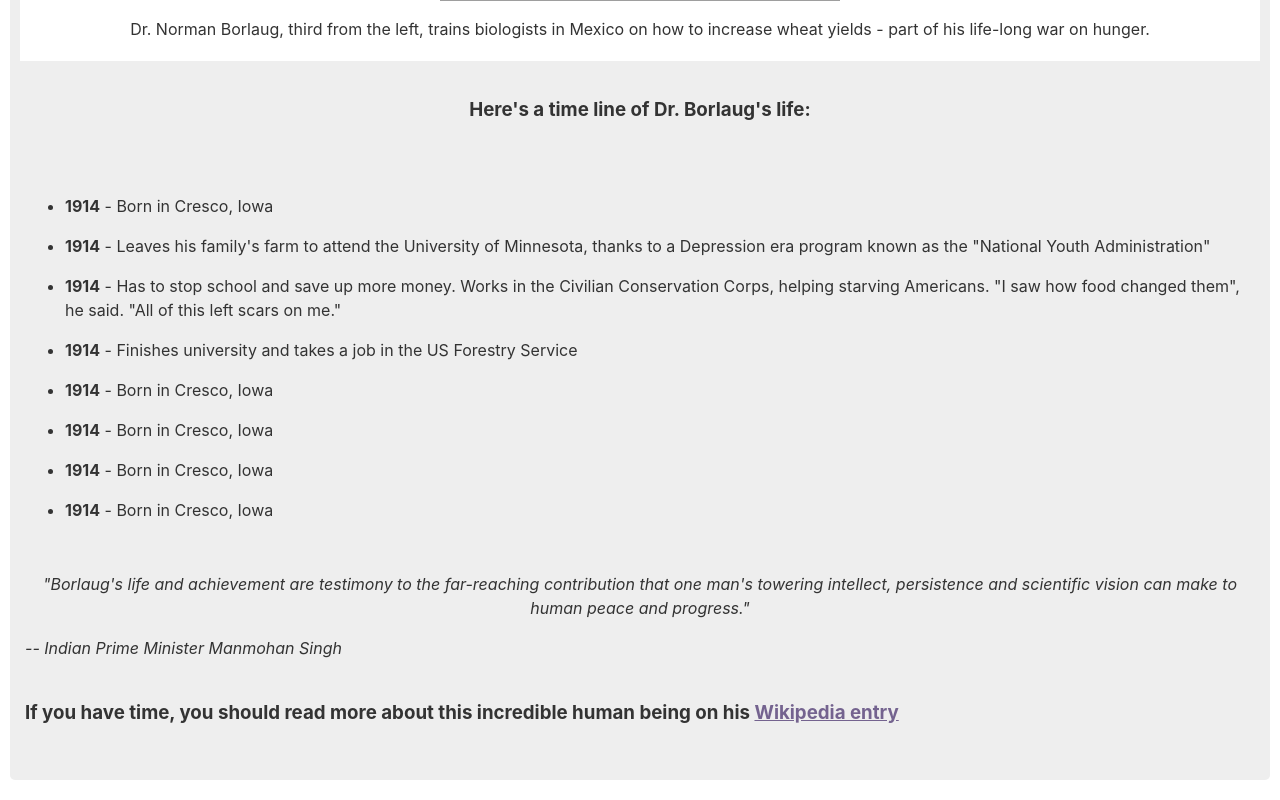
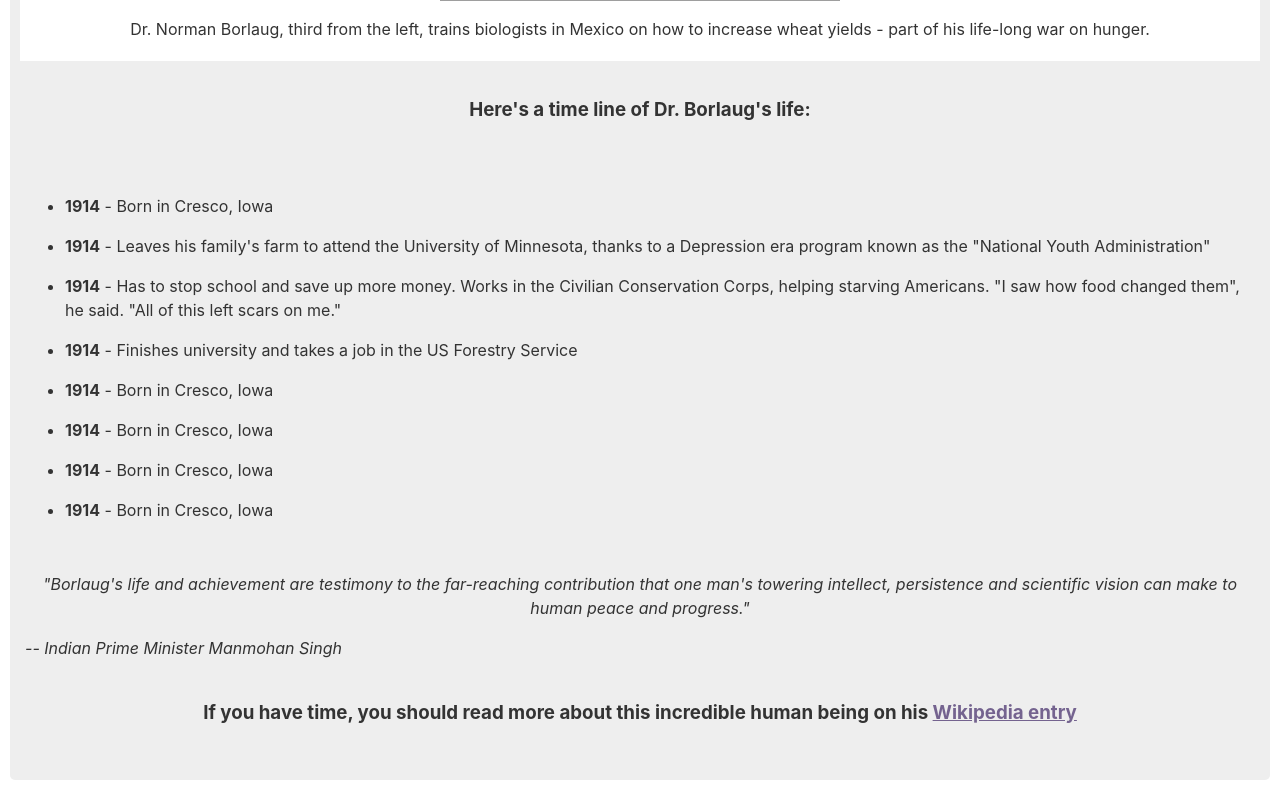
Before and after one commit to Bhavin789/Basic-HTML-CSS, a React (Create React App) app: page / in a window 1280 px wide. Shown: the part 440-1240 px from the top of the page. Built offline with nearby package versions, Linux system fonts and the light colour scheme; grey boxes are pictures that could not be loaded.

Commit message:
css: reafctor css for the tribute subject

```diff
--- a/src/App.css
+++ b/src/App.css
@@ -69,10 +69,11 @@ p.prime-minister {
 h3 {
   width: 100%;
   padding: 20px 0;
+  text-align: center;
 }
 
 #tribute-link {
-  text-align: center;
+  /* text-align: center; */
   color: #74638f;
 }
 
```
